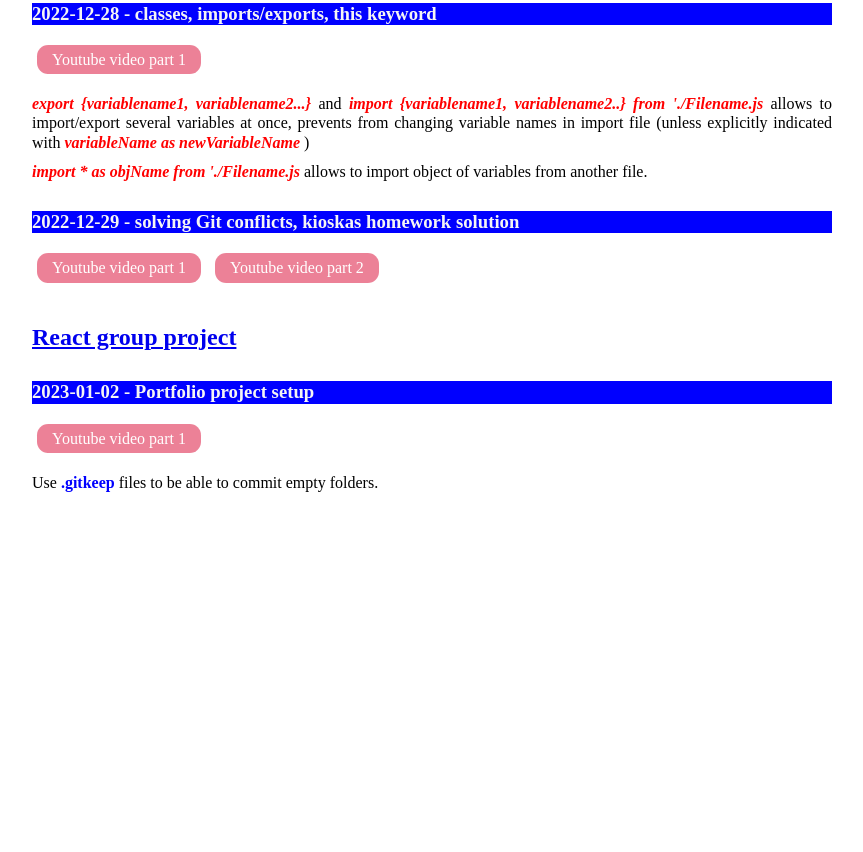
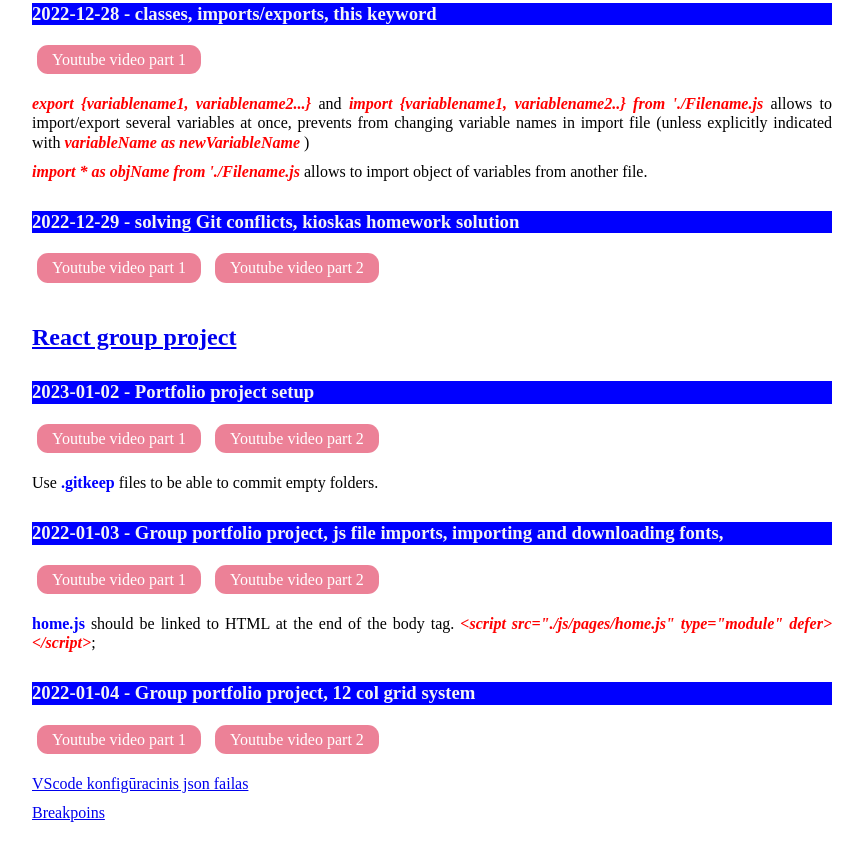
Before and after one commit to JurgitaE/lesson-notes, a website: page index.html in a window 1280 px wide. Shown: the part 6849-7701 px from the top of the page, without its empty margins (208-1071 px from the left). Before the commit the page ends 7371 px from the top, so only its background shows below. Drawn offline with Linux system fonts and the light colour scheme.

Commit message:
update (up to 01-04)

```diff
--- a/index.html
+++ b/index.html
@@ -1,5 +1,6 @@
 <!DOCTYPE html>
 <html lang="en">
+
 <head>
     <meta charset="UTF-8" />
     <meta http-equiv="X-UA-Compatible" content="IE=edge" />
@@ -15,6 +16,7 @@
     <link rel="stylesheet" href="./css/style.css" />
     <title>Class Notes</title>
 </head>
+
 <body>
     <div class="bubble">
         <div class="bubble smile"></div>
@@ -712,11 +714,30 @@
             <div class="day">
                 <h3>2023-01-02 - Portfolio project setup</h3>
                 <a class="youtube" href="https://www.youtube.com/watch?v=YBuFO5YCsEI" target="_blank">Youtube video part 1</a>
+                <a class="youtube" href="https://www.youtube.com/watch?v=re4uIryHldc" target="_blank">Youtube video part 2</a>
                 <p>
                     Use
                     <span class="tech">.gitkeep</span>
                     files to be able to commit empty folders.
                 </p>
+            </div>
+            <div class="day">
+                <h3>2022-01-03 - Group portfolio project, js file imports, importing and downloading fonts, </h3>
+                <a class="youtube" href="https://www.youtube.com/watch?v=FzS9AF4oa_c" target="_blank">Youtube video part 1
+                </a>
+                <a class="youtube" href="https://www.youtube.com/watch?v=d_urxxKCG4o" target="_blank">Youtube video part 2
+                </a>
+                <p><span class="tech">home.js</span> should be linked to HTML at the end of the body tag. <span class="code"> &lt;script src="./js/pages/home.js" type="module" defer&gt;&lt;/script&gt;</span>;</p>
+            </div>
+            <div class="day">
+                <h3>2022-01-04 - Group portfolio project, 12 col grid system</h3>
+                <a class="youtube" href="https://www.youtube.com/watch?v=xY3NQ-5GsFQ" target="_blank">Youtube video part 1
+                </a>
+                <a class="youtube" href="https://www.youtube.com/watch?v=7mu6rlh-OW4" target="_blank">Youtube video part 2
+                </a>
+
+                <p><a href="https://github.com/belauzas/vsc-config/blob/master/config.json">VScode konfigūracinis json failas</a></p>
+                <p><a href="https://getbootstrap.com/docs/5.3/layout/breakpoints/">Breakpoins</a></p>
             </div>
         </div>
         <a href="#" class="fa fa-angle-up back-to-top"></a>
@@ -756,4 +777,5 @@
             -->
     </main>
 </body>
+
 </html>
```
Lines whose indentation alone changed are shown as unchanged.
